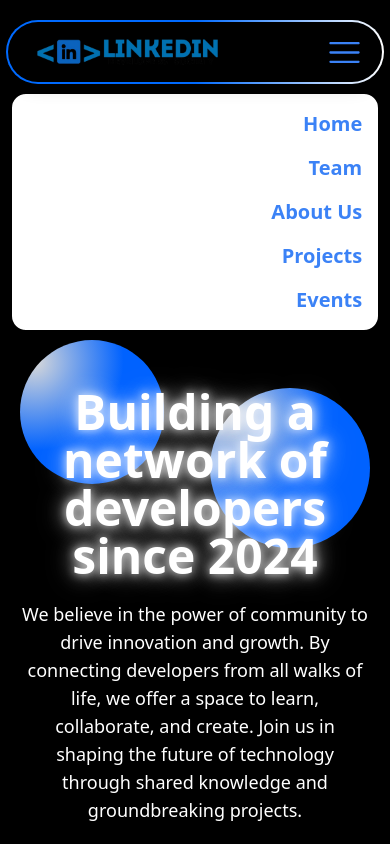
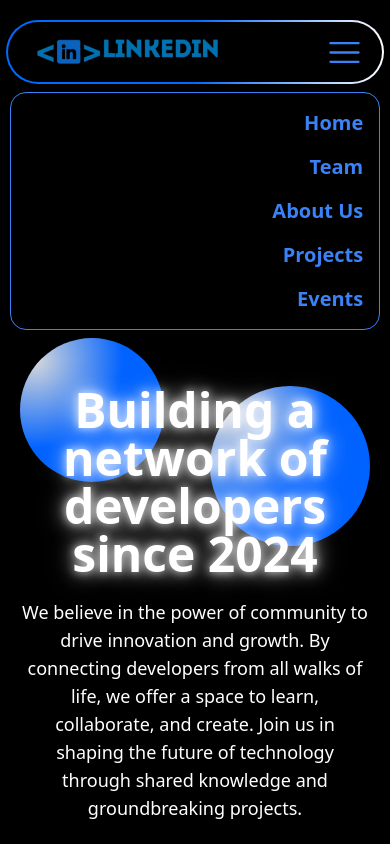
Before and after one commit to Whis2903/official-website, a Next.js app: page / in a window 390 px wide. Both pictures are taken after a click on the element 344 px from the left and 52 px from the top of the page. Shown: the top 844 px of the page. Built offline with nearby package versions, Linux system fonts and the light colour scheme.

Commit message:
updated navbar

```diff
--- a/app/components/Navbar.tsx
+++ b/app/components/Navbar.tsx
@@ -78,7 +78,7 @@ function Navbar() {
           </div>
         </div>
         {menuOpen && (
-          <div className="lg:hidden w-[95%] flex flex-col items-end gap-4 mt-2 p-4 border-2 border-black rounded-2xl bg-white">
+          <div className="lg:hidden w-[95%] flex flex-col items-end gap-4 mt-2 p-4 rounded-2xl backdrop-blur-md bg-black/30 border border-blue-500">
             <a
               href="/"
               className="text-blue-500 text-xl font-semibold hover:underline underline-offset-4 underline-blue-500"
```
